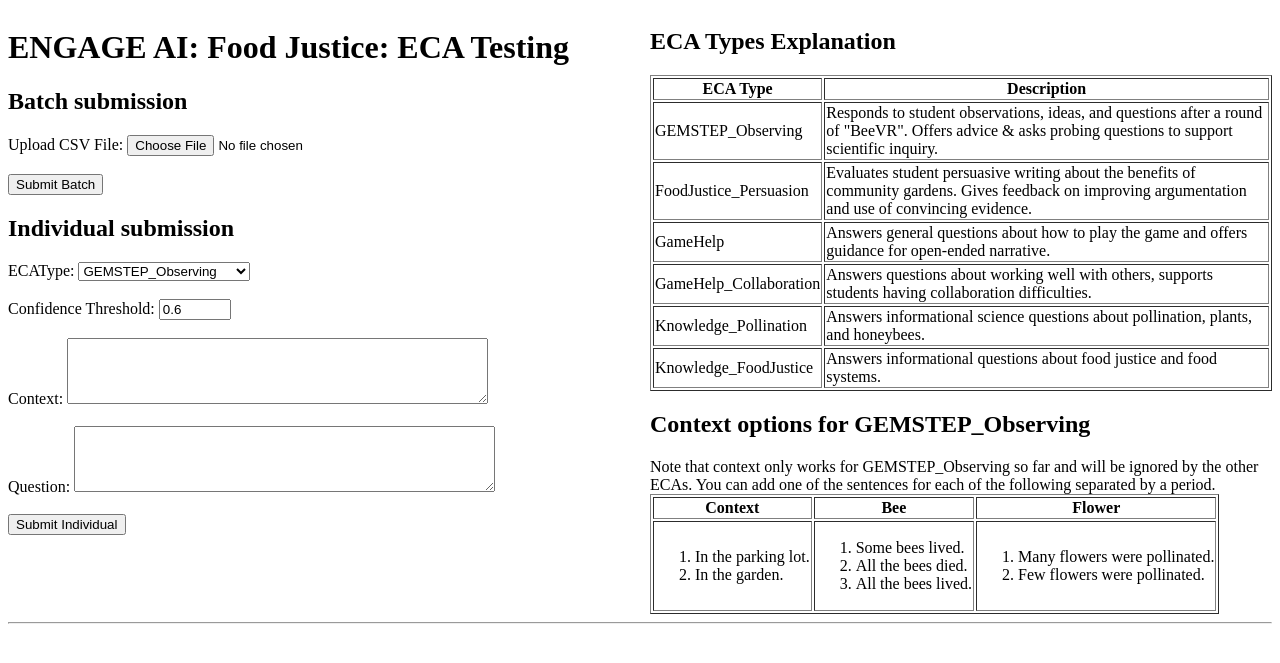
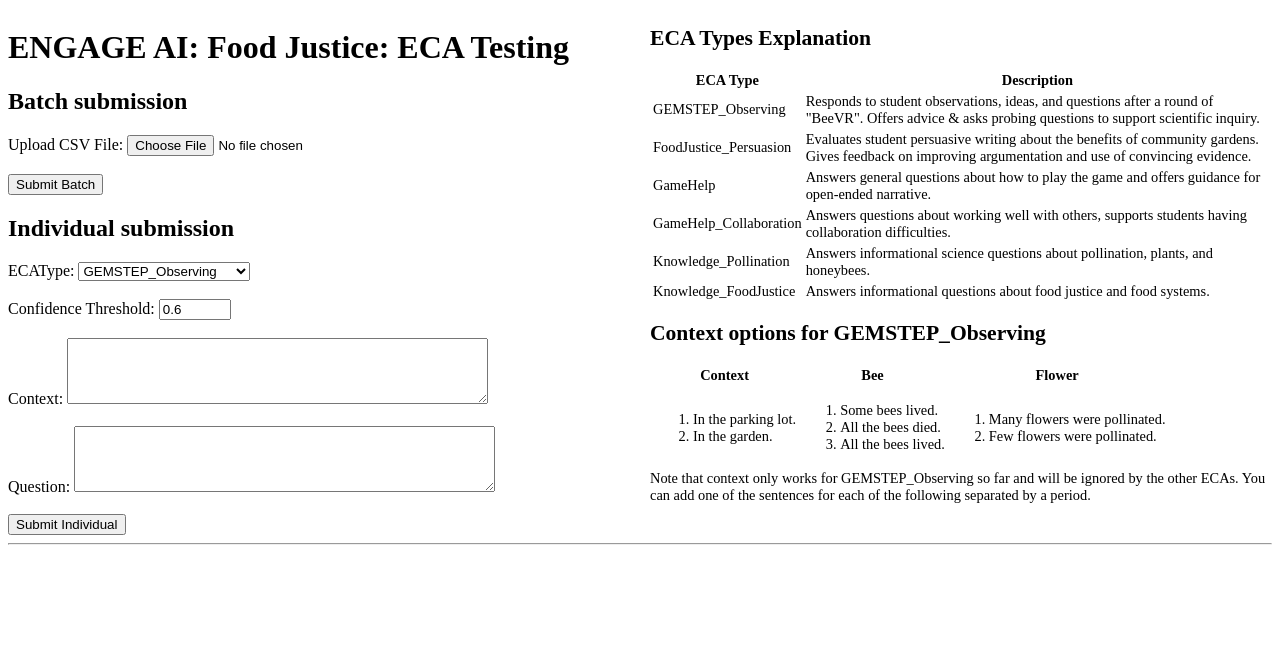
Before and after one commit to jdanish/jdanish.github.io, a Jekyll site: the page eca_test/ECA_Testing_v2.html, which Jekyll copies as it is, in a window 1280 px wide. Shown: the top 663 px of the page. Built offline with Jekyll 4.4.1, drawn with Linux system fonts in a browser that asks for light colours.

Commit message:
Updating styling

```diff
--- a/eca_test/ECA_Testing_v2.html
+++ b/eca_test/ECA_Testing_v2.html
@@ -9,6 +9,11 @@
             justify-content: space-between;
         }
 
+        .outputDisplay {
+            font-size: 90%;
+
+        }
+
         .form-container {
             flex: 1;
             margin-right: 20px;
@@ -16,6 +21,7 @@
 
         .table-container {
             flex: 1;
+            font-size: 90%;
         }
 
         .prompt {
@@ -23,7 +29,7 @@
             margin-bottom: 5px; /* Reduced margin for compact output */
         }
 
-        .prompt:nth-child(even) {
+        .prompt:nth-child(odd) {
             background-color: #f2f2f2; /* Pale gray background for even numbered prompts */
         }
 
@@ -66,7 +72,7 @@
         </div>
         <div class="table-container">
             <h2>ECA Types Explanation</h2>
-            <table border="1">
+            <table>
                 <tr>
                     <th>ECA Type</th>
                     <th>Description</th>
@@ -98,8 +104,7 @@
             </table>
 
             <h2>Context options for GEMSTEP_Observing</h2>
-            Note that context only works for GEMSTEP_Observing so far and will be ignored by the other ECAs. You can add one of the sentences for each of the following separated by a period.
-            <table border="1">
+            <table>
                 <tr>
                     <th>Context</th>
                     <th>Bee</th>
@@ -126,12 +131,13 @@
                     </OL></td>
                 </tr>
             </table>
+            Note that context only works for GEMSTEP_Observing so far and will be ignored by the other ECAs. You can add one of the sentences for each of the following separated by a period.
 
         </div>
     </div>
     <hr>
 
-    <div id="responseDiv"></div>
+    <div id="responseDiv" class="outputDisplay"></div>
 
     <script>
 
```
